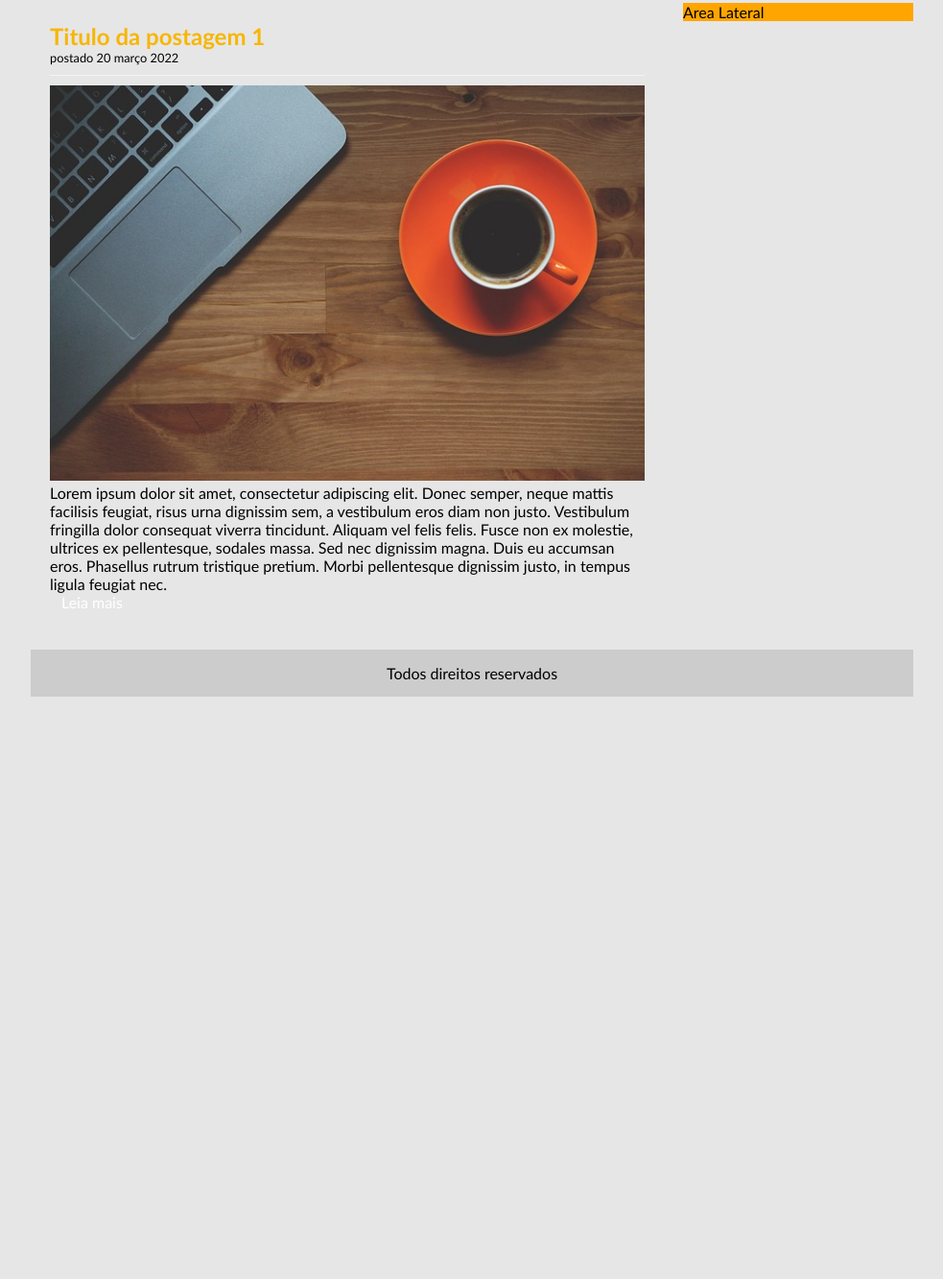
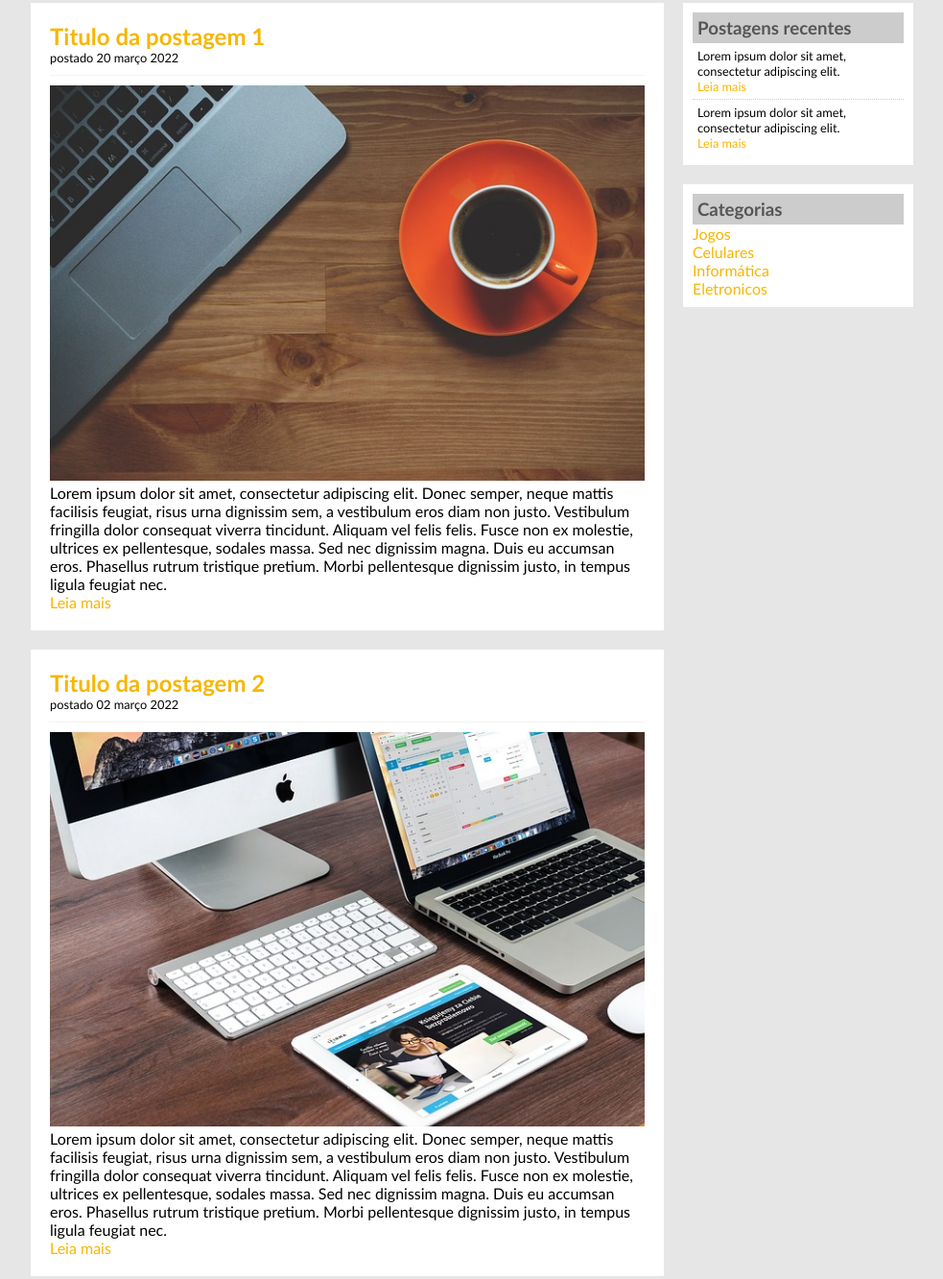
Before and after one commit to davicezarborgesdeveloper/desenvolvimento-web, a plain HTML site: page 3.TechBlog/index.html in a window 1280 px wide. Shown: the part 149-1482 px from the top of the page at 96% size, without its empty margins (148-1131 px from the left). Before the commit the page ends 890 px from the top, so only its background shows below. Drawn offline with Linux system fonts and the light colour scheme.

Commit message:
finalizado techBlocg

```diff
--- a/3.TechBlog/css/style.css
+++ b/3.TechBlog/css/style.css
@@ -21,11 +21,6 @@ body {
     padding: 15px;
 }
 
-
-#area-lateral {
-    background: orange;
-}
-
 #area-postagens {
     width: 660px;
     float: left;
@@ -39,6 +34,19 @@ body {
 .postagem {
     padding: 20px;
     margin-bottom: 20px;
+    background: white;
+}
+
+.conteudo-lateral {
+    background: white;
+    padding: 10px;
+    margin-bottom: 20px;
+}
+
+.postagem-lateral {
+    font-size: 0.8em;
+    padding: 5px;
+    border-bottom: 1px dotted #CCC;
 }
 
 #rodape {
@@ -54,13 +62,11 @@ a {
 
 a:link,
 a:visited {
-    color: #FFF;
-    padding: 8px 12px;
+    color: #F7B600;
 }
 
 a:hover {
-    color: #F7B600;
-    background: #FFF;
+    text-decoration: underline;
 }
 
 #area-cabecalho a:link,
@@ -72,6 +78,7 @@ a:hover {
 #area-cabecalho a:hover {
     color: #F7B600;
     background: #FFF;
+    text-decoration: none;
 }
 
 #area-logo,
@@ -88,6 +95,12 @@ h2 {
     color: #F7B600;
 }
 
+h3 {
+    color: #565656;
+    background: #CCC;
+    padding: 5px;
+}
+
 .branco {
     color: white
 }
--- a/3.TechBlog/index.html
+++ b/3.TechBlog/index.html
@@ -33,9 +33,40 @@
                     tristique pretium. Morbi pellentesque dignissim justo, in tempus ligula feugiat nec.</p>
                 <a href="">Leia mais</a>
             </div>
+
+            <div class="postagem">
+                <h2>Titulo da postagem 2</h2>
+                <span class="data-postagem">postado 02 março 2022</span>
+                <img width="620px" src="images/imagem2.jpg">
+                <p>Lorem ipsum dolor sit amet, consectetur adipiscing elit. Donec semper, neque mattis facilisis
+                    feugiat, risus urna dignissim sem, a vestibulum eros diam non justo. Vestibulum fringilla dolor
+                    consequat viverra tincidunt. Aliquam vel felis felis. Fusce non ex molestie, ultrices ex
+                    pellentesque, sodales massa. Sed nec dignissim magna. Duis eu accumsan eros. Phasellus rutrum
+                    tristique pretium. Morbi pellentesque dignissim justo, in tempus ligula feugiat nec.</p>
+                <a href="">Leia mais</a>
+            </div>
         </div>
         <div id="area-lateral">
-            Area Lateral
+            <div class="conteudo-lateral">
+                <h3>Postagens recentes</h3>
+                <div class="postagem-lateral">
+                    <p>Lorem ipsum dolor sit amet, consectetur adipiscing elit.</p>
+                    <a href="">Leia mais</a>
+                </div>
+
+                <div class="postagem-lateral" style="border-bottom:none ;">
+                    <p>Lorem ipsum dolor sit amet, consectetur adipiscing elit.</p>
+                    <a href="">Leia mais</a>
+                </div>
+            </div>
+
+            <div class="conteudo-lateral">
+                <h3>Categorias</h3>
+                <a href="">Jogos</a><br>
+                <a href="">Celulares</a><br>
+                <a href="">Informática</a><br>
+                <a href="">Eletronicos</a><br>
+            </div>
         </div>
 
         <div id="rodape">Todos direitos reservados</div>
```
